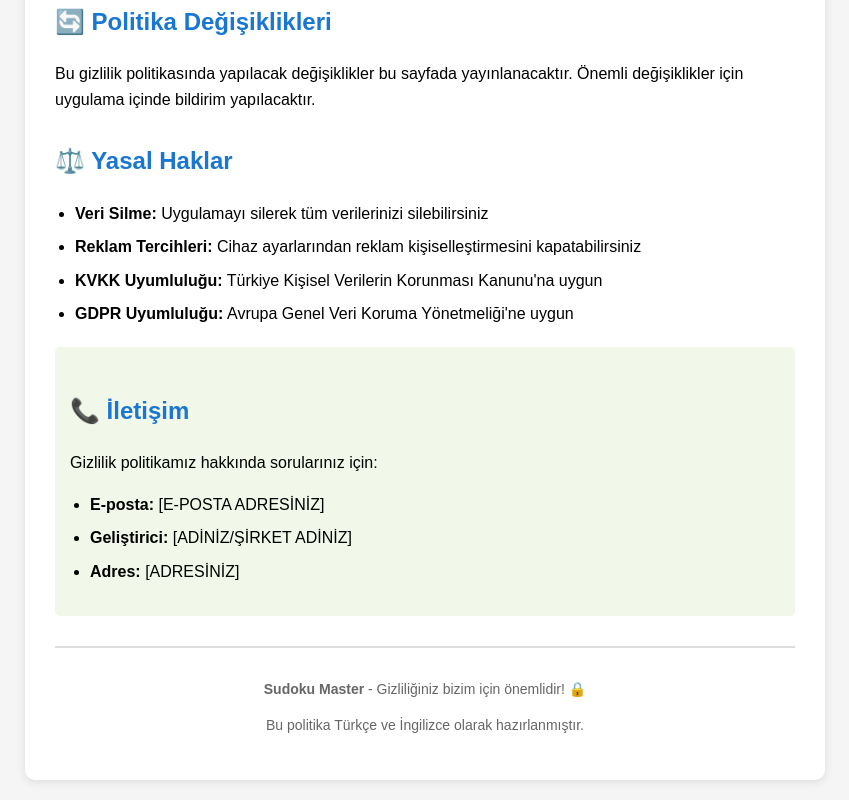
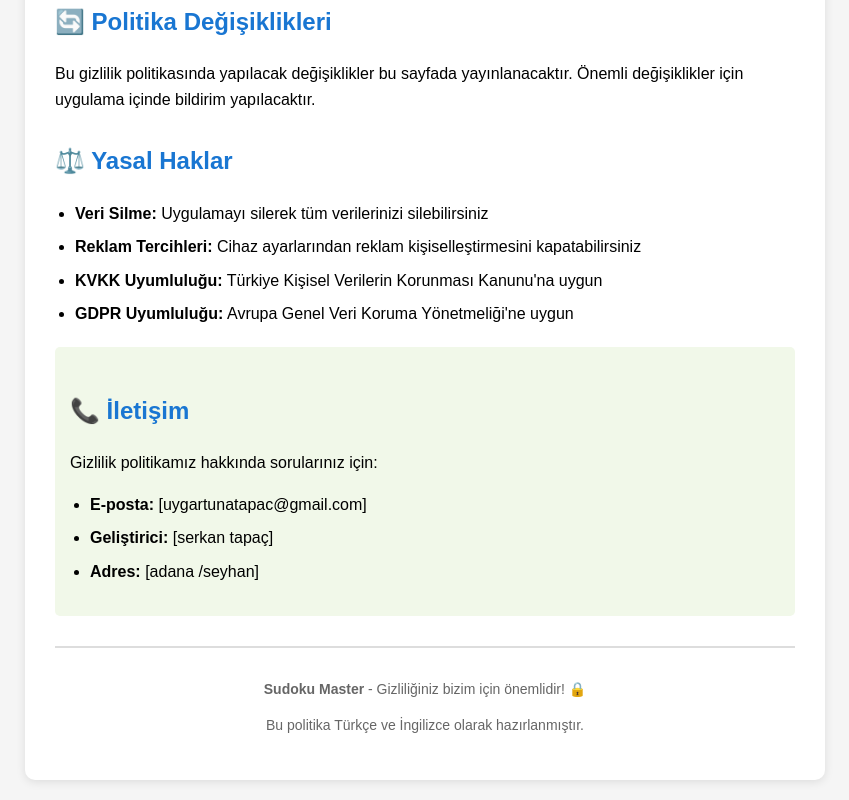
Before and after one commit to uygartunatapac/sudoku-master, a plain HTML site: page privacy_policy.html in a window 1280 px wide. Shown: the part 2079-2879 px from the top of the page, without its empty margins (215-1064 px from the left). Drawn offline with Linux system fonts and the light colour scheme.

```diff
--- a/privacy_policy.html
+++ b/privacy_policy.html
@@ -137,9 +137,9 @@
             <h2>📞 İletişim</h2>
             <p>Gizlilik politikamız hakkında sorularınız için:</p>
             <ul>
-                <li><strong>E-posta:</strong> [E-POSTA ADRESİNİZ]</li>
-                <li><strong>Geliştirici:</strong> [ADİNİZ/ŞİRKET ADİNİZ]</li>
-                <li><strong>Adres:</strong> [ADRESİNİZ]</li>
+                <li><strong>E-posta:</strong> [uygartunatapac@gmail.com]</li>
+                <li><strong>Geliştirici:</strong> [serkan tapaç]</li>
+                <li><strong>Adres:</strong> [adana /seyhan]</li>
             </ul>
         </div>
 
```
